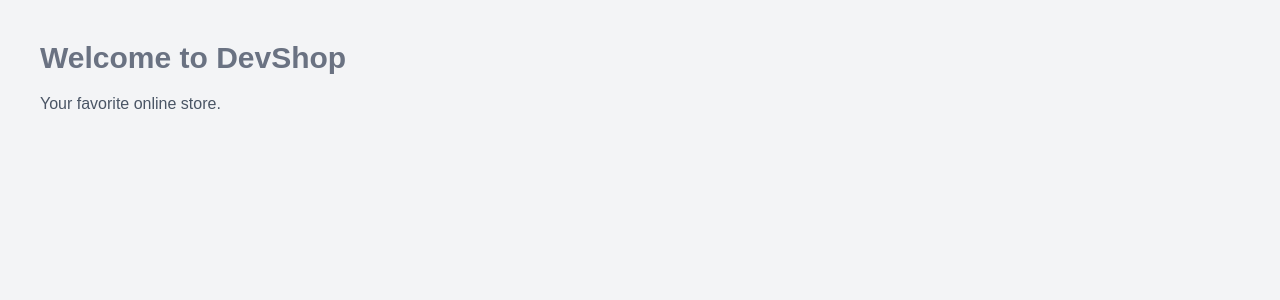
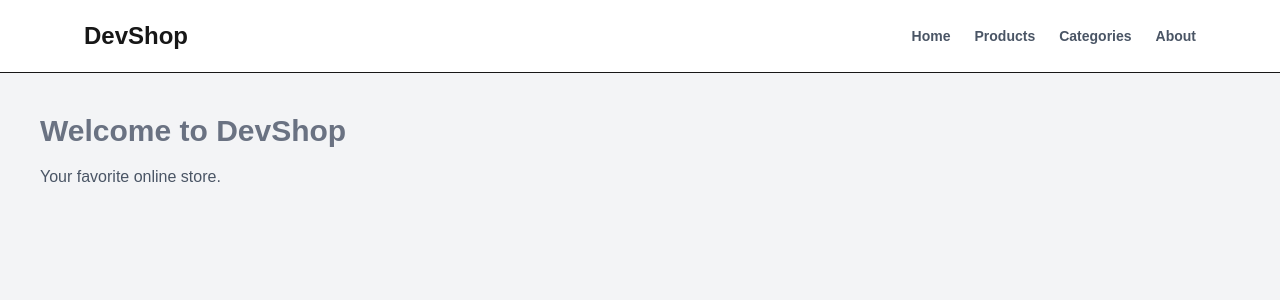
Before and after one commit to MojiShah/devshop-with-nextjs, a Next.js app: page / in a window 1280 px wide. Shown: the top 300 px of the page. Built offline with nearby package versions, Linux system fonts and the light colour scheme.

Commit message:
add Navbar

```diff
--- a/src/app/layout.tsx
+++ b/src/app/layout.tsx
@@ -1,30 +1,21 @@
 
 import type { Metadata } from "next";
-import { Geist, Geist_Mono } from "next/font/google";
 import "./globals.css";
+import MainNavbar from "@/components/layout/MainNavbar";
 
-const geistSans = Geist({
-  variable: "--font-geist-sans",
-  subsets: ["latin"],
-});
-
-const geistMono = Geist_Mono({
-  variable: "--font-geist-mono",
-  subsets: ["latin"],
-});
 
 export const metadata: Metadata = {
-  title: "Create Next App",
-  description: "Generated by create next app",
+  title: "Dev Shop",
+  description: "Modern online store",
 };
 
 export default function RootLayout({ children }: LayoutProps<"/">) {
   return (
-    <html
-      lang="en"
-      className={`${geistSans.variable} ${geistMono.variable} h-full antialiased`}
-    >
-      <body className="min-h-full flex flex-col">{children}</body>
+    <html lang="en">
+      <body>
+        <MainNavbar />
+        {children}
+      </body>
     </html>
   );
 }
--- /dev/null
+++ b/src/components/layout/MainNavbar.tsx
@@ -0,0 +1,32 @@
+import Link from "next/link";
+
+const navigationItems = [
+    { title: "Home", href: "/", },
+    { title: "Products", href: "/products", },
+    { title: "Categories", href: "/products/categories", },
+    { title: "About", href: "/about", },
+];
+
+export default function MainNavbar() {
+  return (
+    <header className="border-b bg-white">
+            <nav className="mx-auto max-w-6xl flex items-center justify-between p-5">
+                <Link href="/" className="text-2xl font-bold">
+                    DevShop
+                </Link>
+                <div className="flex items-center gap-6">
+                    {navigationItems.map(item => (
+                        <Link
+                            key={item.href}
+                            href={item.href}
+                            className="text-sm font-semibold text-gray-600
+                                        transition hover:text-black"
+                        >
+                            {item.title}
+                        </Link>
+                    ))}
+                </div>
+            </nav>
+        </header>
+  )
+}
```
Also changed, not shown: src/app/products/categories/[category]/products/[slug]/page.tsx (added).
